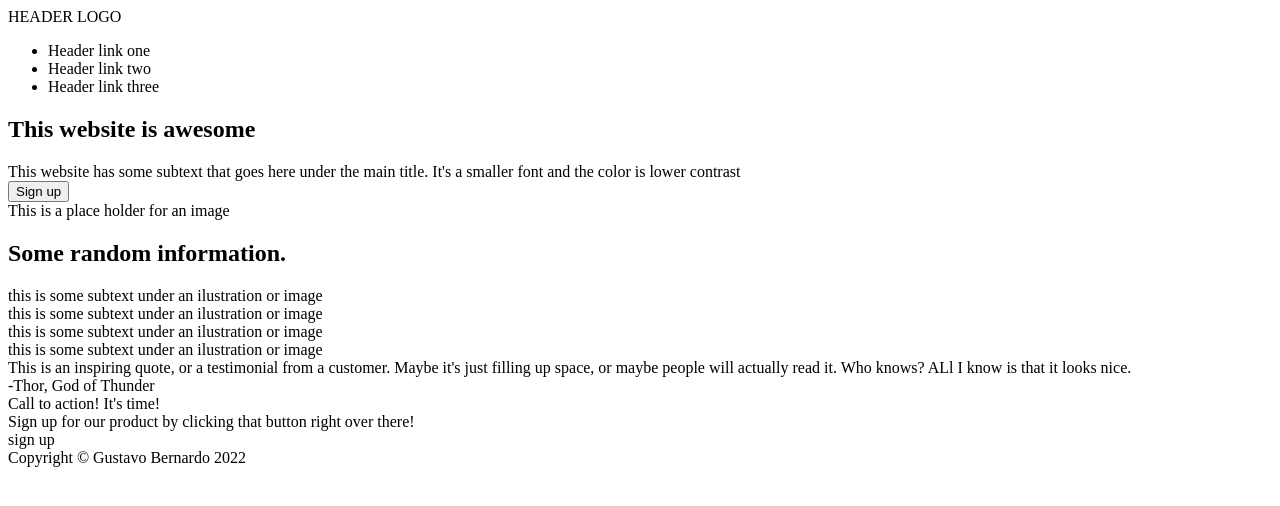
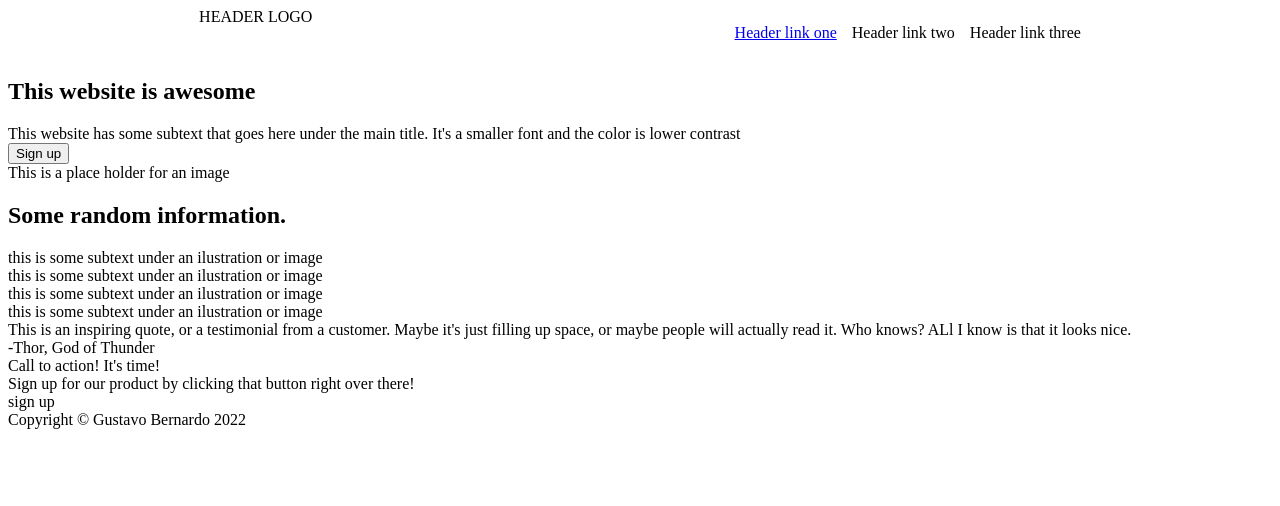
Before and after one commit to GustavoHenriqueBernardoo/project-landing_page, a plain HTML site: page index.html in a window 1280 px wide. Drawn offline with Linux system fonts and the light colour scheme.

Commit message:
Start adding thing to my style.css file

```diff
--- a/css/style.css
+++ b/css/style.css
@@ -0,0 +1,29 @@
+html, body {
+    /* padding: 0px;
+    margin:0px;
+    border:0px;
+    */
+}
+
+body {
+    display:flex;
+    flex-direction: column;
+}
+
+/* .header, .middle, .body, .quote, .bottom {
+    display: flex;
+    justify-content: center;
+    align-items: center;
+
+} */
+
+.header {
+    display: flex;
+    justify-content:space-around;
+}
+ul {
+    display: flex;
+    list-style-type: none;
+    gap:15px;
+
+}
--- a/index.html
+++ b/index.html
@@ -5,19 +5,23 @@
     <meta http-equiv="X-UA-Compatible" content="IE=edge">
     <meta name="viewport" content="width=device-width, initial-scale=1.0">
     <title>Gustavo's Landing Page</title>
-    <link ref="stylesheet" href="./css/style.css">
+    <link rel="stylesheet" href="./css/style.css">
 
 </head>
 <body>
     <div class="header">
         HEADER LOGO
+
+        <div class="right-links">
+            <ul>
+                <!-- Here I have to put links -->
+
+                <li> <a href="#">Header link one</a> </li>
+                <li>Header link two</li>
+                <li>Header link three</li>
+            </ul>
+        </div>
     </div>
-    <div class="header">
-        <ul>
-            <li>Header link one</li>
-            <li>Header link two</li>
-            <li>Header link three</li>
-        </ul>
     <div class="body">
         <h2>This website is awesome</h2>
         <div class="text">This website has some subtext that goes here under the main title. It's a smaller font and the color is lower contrast</div>
```
